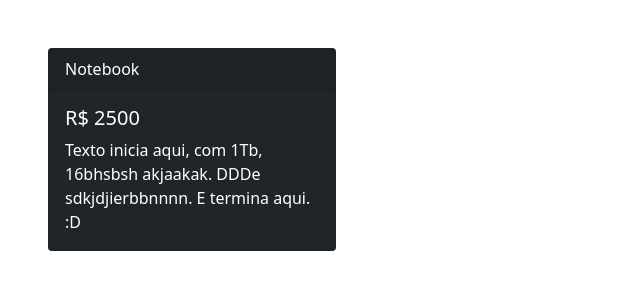
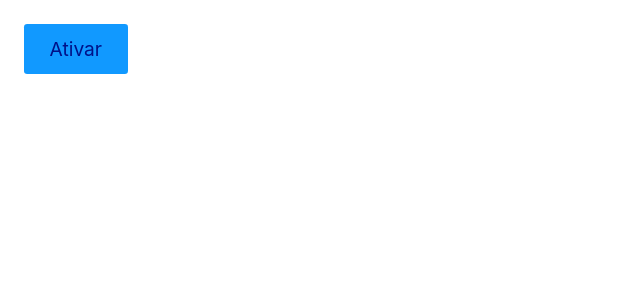
Before and after one commit to tatisabinoviana/ReactParaIniciantesOrigamid, a React (Create React App) app: page / in a window 1280 px wide. Shown: the top 300 px of the page, without its empty margins (0-640 px from the left). Built offline with nearby package versions, Linux system fonts and the light colour scheme.

Commit message:
fazendo animações com conceitos basicos de css

```diff
--- a/public/index.html
+++ b/public/index.html
@@ -13,7 +13,7 @@
       user's mobile device or desktop. See https://developers.google.com/web/fundamentals/web-app-manifest/
     -->
   <link rel="manifest" href="%PUBLIC_URL%/manifest.json" />
-  <!-- <link rel="stylesheet" href="%PUBLIC_URL%/style.css" /> -->
+  <link rel="stylesheet" href="%PUBLIC_URL%/style.css" />
   <!--
       Notice the use of %PUBLIC_URL% in the tags above.
       It will be replaced with the URL of the `public` folder during the build.
--- /dev/null
+++ b/src/App.css
@@ -0,0 +1,12 @@
+.animeLeft {
+  opacity: 0;
+  transform: translateY(-20px);
+  animation: animeLeft 0.3s forwards;
+}
+
+@keyframes animeLeft {
+  to {
+    opacity: 1;
+    transform: initial;
+  }
+}
--- a/src/App.js
+++ b/src/App.js
@@ -1,18 +1,15 @@
 import React from 'react';
-import Card from 'react-bootstrap/Card';
+import './App.css';
+import Produto from './Produto';
 
 const App = () => {
+  const [ativar, setAtivar] = React.useState(false);
+
   return (
-    <Card bg="dark" text="white" className="m-5" style={{ maxWidth: '18rem' }}>
-      <Card.Header>Notebook</Card.Header>
-      <Card.Body>
-        <Card.Title>R$ 2500</Card.Title>
-        <Card.Text>
-          Texto inicia aqui, com 1Tb, 16bhsbsh akjaakak. DDDe sdkjdjierbbnnnn. E
-          termina aqui. :D
-        </Card.Text>
-      </Card.Body>
-    </Card>
+    <div>
+      <button onClick={() => setAtivar(!ativar)}>Ativar</button>
+      {ativar && <Produto />}
+    </div>
   );
 };
 
--- /dev/null
+++ b/src/Produto.js
@@ -0,0 +1,12 @@
+import React from 'react';
+
+const Produto = () => {
+  return (
+    <div className="animeLeft">
+      <h1>Produto</h1>
+      <p>Meu produto.</p>
+    </div>
+  );
+};
+
+export default Produto;
--- a/src/index.js
+++ b/src/index.js
@@ -3,7 +3,7 @@
 import App from './App';
 
 // import 'bootstrap/dist/js/bootstrap.bundle.min.js';
-import 'bootstrap/dist/css/bootstrap.min.css';
+// import 'bootstrap/dist/css/bootstrap.min.css';
 
 const root = ReactDOM.createRoot(document.getElementById('root'));
 root.render(
```
